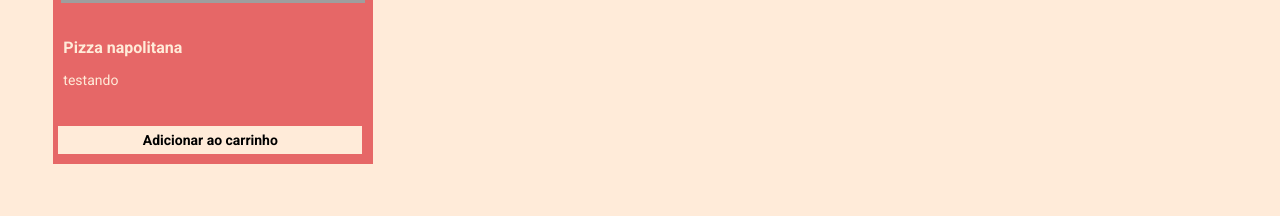
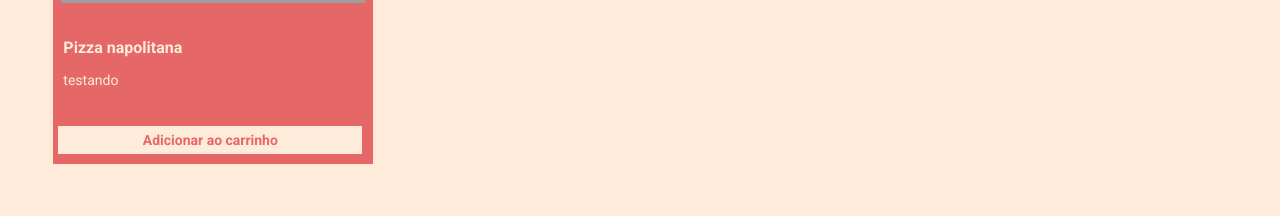
Before and after one commit to thallysvic17/eFood, a React (Vite) app: page /sobre/1 in a window 1280 px wide. Shown: the part 840-1056 px from the top of the page. Built offline with nearby package versions, Linux system fonts and the light colour scheme; grey boxes are pictures that could not be loaded.

Commit message:
corrigindo bugs

```diff
--- a/src/components/Button/styled.ts
+++ b/src/components/Button/styled.ts
@@ -6,7 +6,7 @@ export const ButtonSubmit = styled.button<IButtonProps>`
     width: ${props => props.size === 'small' ? '85px' : '304px'};
     height: 28px;
     background-color: ${props => props.size === 'small' ? colors.tittleSections : colors.background};
-    color: ${props => props.size === 'small'? colors.background : colors.tags};
+    color: ${props => props.size === 'small'? colors.background : colors.tittleSections};
     border: none;
     font-size: 14px;
     font-weight: 700;
```
